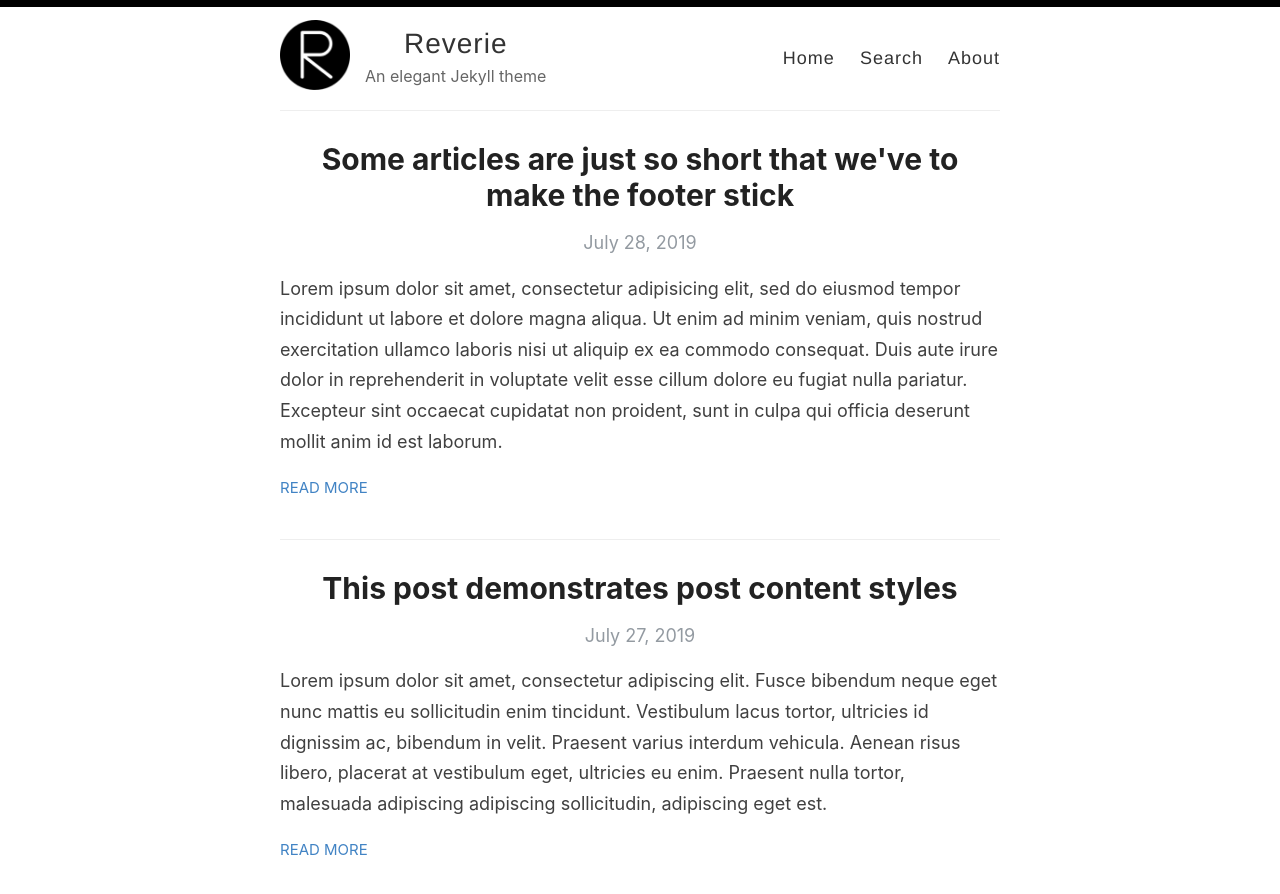
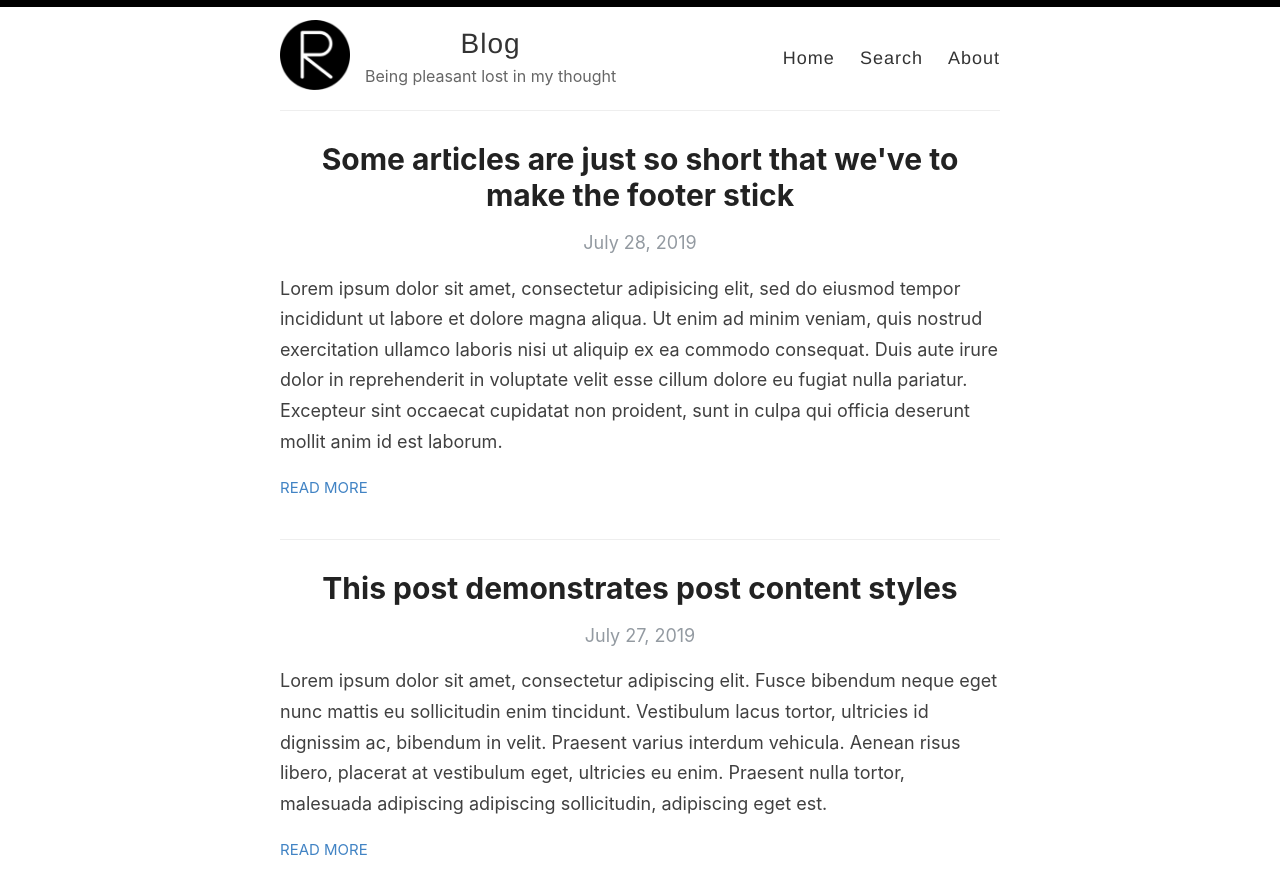
Before and after one commit to Neal-Ding/jfw10973.github.io, a Jekyll site: the page built from index.html, in a window 1280 px wide and 900 px high. Shown: the top 894 px of the window. Built offline with Jekyll 4.4.1, drawn with Linux system fonts in a browser that asks for light colours; the list of posts is cut into pages by our own code.

Commit message:
Update _config.yml

```diff
--- a/_config.yml
+++ b/_config.yml
@@ -3,13 +3,13 @@
 #
 
 # Name of your site (displayed in the header)
-name: Reverie
+name: Blog
 
 # Name of the author
-author: Amit Merchant
+author: Neal Ding
 
 # Short bio or description (displayed in the header)
-description: An elegant Jekyll theme
+description: Being pleasant lost in my thought
 
 # URL of your avatar or profile pic (you could use your GitHub profile pic)
 avatar: /images/reverie.png
@@ -21,15 +21,15 @@ avatar: /images/reverie.png
 # Includes an icon in the footer for each username you enter
 footer-links:
   dribbble:
-  email: amit.d.merchant@gmail.com
+  email: jfw10973@gmail.com
   facebook:
   flickr:
-  github: amitmerchant1990/reverie
+  github: jfw10973
   instagram:
   linkedin:
   pinterest:
   rss: rss
-  twitter: amit_merchant
+  twitter:
   stackoverflow:
   youtube: # channel/<your_long_string> or user/<user-name>
   googleplus: # anything in your profile username that comes after plus.google.com/
```
